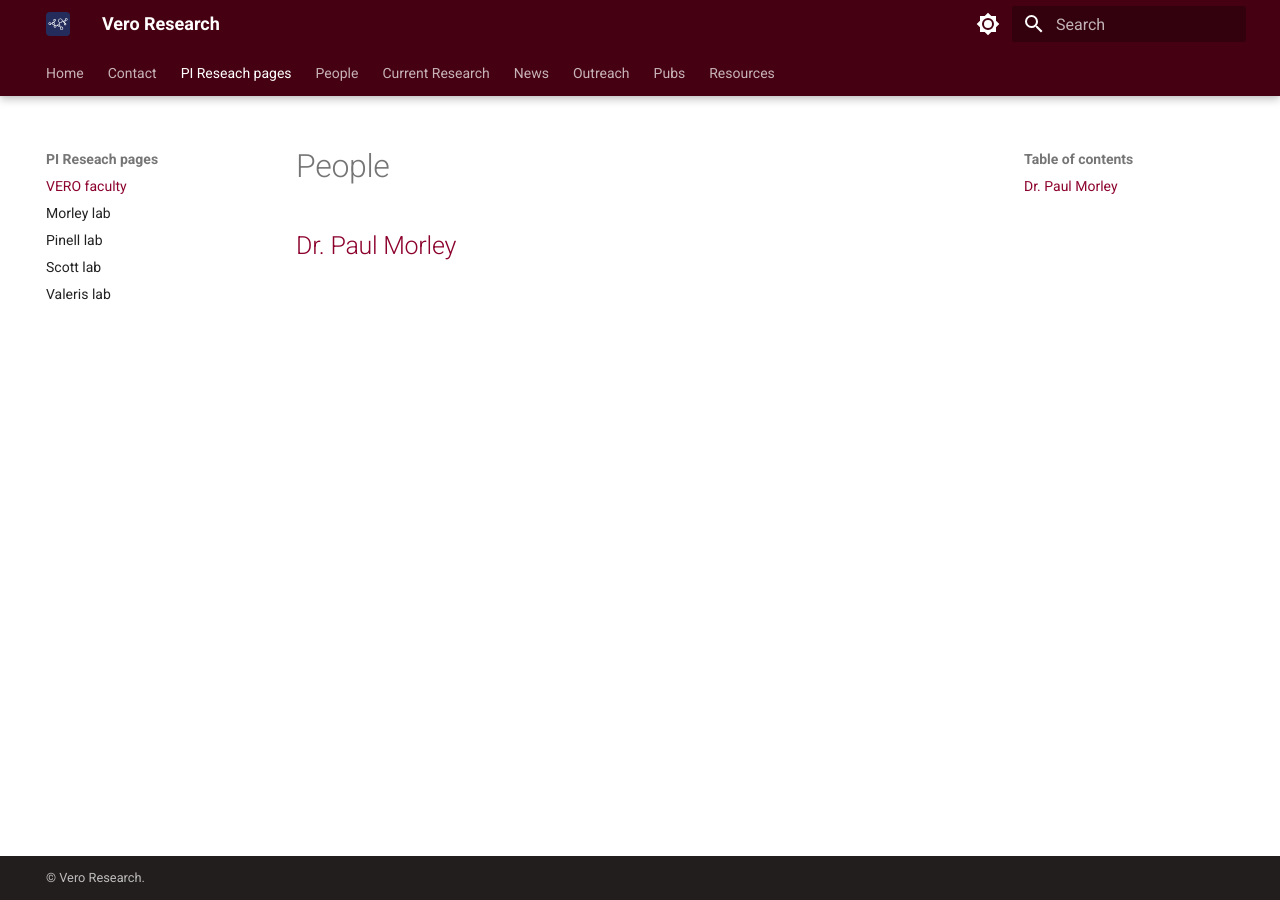
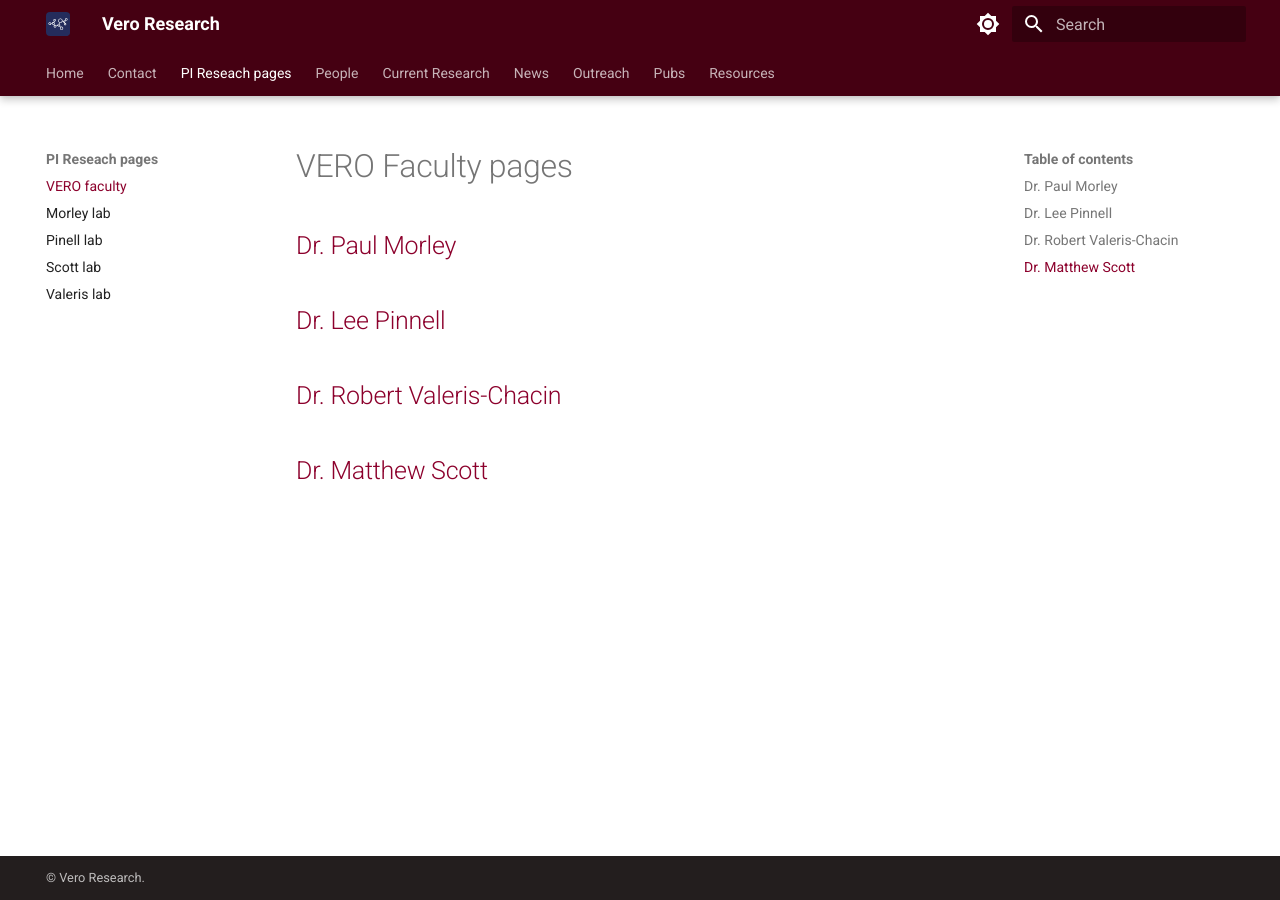
Before and after one commit to Microbial-Ecology-Group/vero-research, an MkDocs documentation site: the page built from docs/pipages.md, in a window 1280 px wide. Built offline with MkDocs 1.6.1 and Material for MkDocs 9.7.7, drawn with Linux system fonts in a browser that asks for light colours.

Commit message:
edit PI pages

```diff
--- a/docs/pipages.md
+++ b/docs/pipages.md
@@ -1,4 +1,10 @@
-# People
+# VERO Faculty pages
 
 
 ## [Dr. Paul Morley](morley.md)
+
+##  [Dr. Lee Pinnell](pinnell.md)
+
+## [Dr. Robert Valeris-Chacin](valeris.md)
+
+## [Dr. Matthew Scott ](scott.md)
```
Also changed, not shown: docs/pinnell.md (+1 -1 lines).
